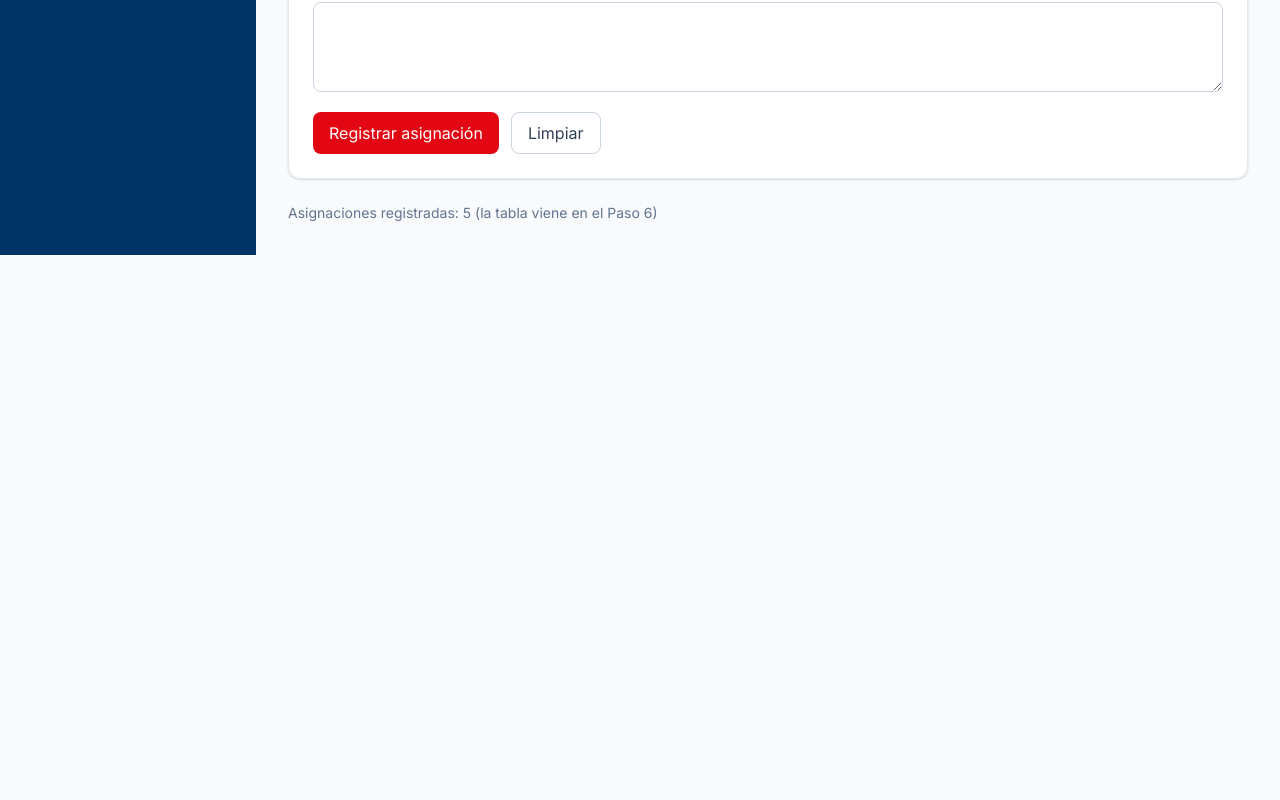
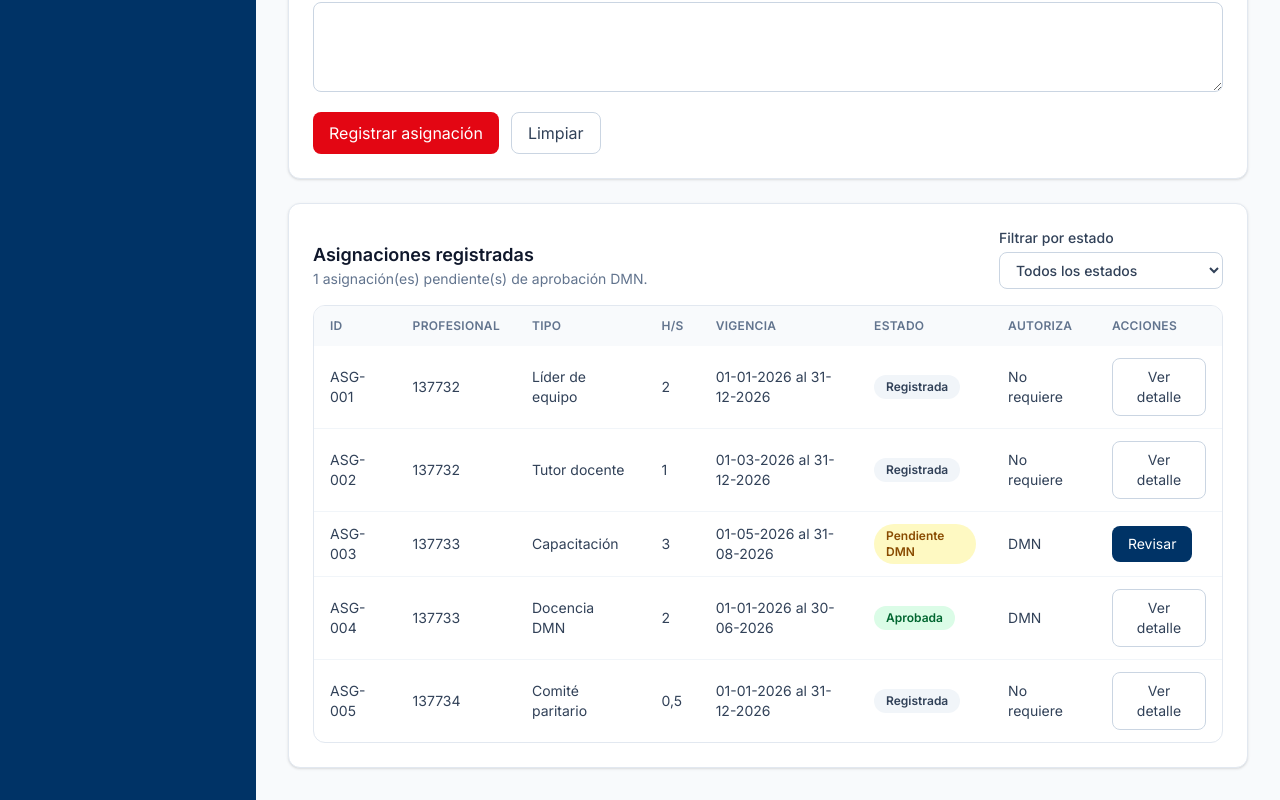
Before and after one commit to javherrerae/botathon-t1pao, a React (Vite) app in the folder cada-hora-cuenta-frontend/: page /asignaciones in a window 1280 px wide. Shown: the part 669-1469 px from the top of the page. Before the commit the page ends 924 px from the top, so only its background shows below. Built offline with nearby package versions, Linux system fonts and the light colour scheme.

Commit message:
Tablas-de-asignaciones

```diff
--- a/cada-hora-cuenta-frontend/src/pages/asignaciones/Asignaciones.jsx
+++ b/cada-hora-cuenta-frontend/src/pages/asignaciones/Asignaciones.jsx
@@ -1,6 +1,7 @@
 import { useEffect, useState } from 'react'
 import Badge from '../../components/ui/Badge'
 import FormularioAsignacion from './FormularioAsignacion'
+import TablaAsignaciones from './TablaAsigaciones'
 import {
   esDatoSimulado,
   obtenerAsignaciones,
@@ -58,9 +59,11 @@ function Asignaciones() {
         onRegistrada={recargarAsignaciones}
       />
 
-      <p className="text-sm text-slate-500">
-        Asignaciones registradas: {datos.asignaciones.length} (la tabla viene en el Paso 6)
-      </p>
+      <TablaAsignaciones
+        asignaciones={datos.asignaciones}
+        tipos={datos.tipos}
+        onCambioEstado={recargarAsignaciones}
+      />
     </section>
   )
 }
--- /dev/null
+++ b/cada-hora-cuenta-frontend/src/pages/asignaciones/TablaAsigaciones.jsx
@@ -0,0 +1,160 @@
+import { useState } from 'react'
+import Table from '../../components/ui/Table'
+import Badge from '../../components/ui/Badge'
+import Button from '../../components/ui/Button'
+import Modal from '../../components/ui/Modal'
+import Select from '../../components/ui/Select'
+import { actualizarEstadoAsignacion } from '../../service/asignacionesService'
+
+// Texto + color de cada estado (el texto evita depender solo del color)
+const ESTADOS = {
+  REGISTRADA: { texto: 'Registrada', tipo: 'default' },
+  PENDIENTE: { texto: 'Pendiente DMN', tipo: 'warning' },
+  APROBADA: { texto: 'Aprobada', tipo: 'success' },
+  RECHAZADA: { texto: 'Rechazada', tipo: 'danger' },
+}
+
+const OPCIONES_FILTRO = [
+  { value: 'TODOS', label: 'Todos los estados' },
+  ...Object.entries(ESTADOS).map(([value, estado]) => ({ value, label: estado.texto })),
+]
+
+// '2026-05-01' → '01-05-2026'
+const formatearFecha = (iso) => iso.split('-').reverse().join('-')
+
+function TablaAsignaciones({ asignaciones, tipos, onCambioEstado }) {
+  const [filtro, setFiltro] = useState('TODOS')
+  const [seleccionada, setSeleccionada] = useState(null) // asignación abierta en el modal
+  const [procesando, setProcesando] = useState(false)
+  const [error, setError] = useState('')
+
+  const nombreTipo = (tipoId) => tipos.find((t) => t.id === tipoId)?.nombre ?? tipoId
+  const pendientes = asignaciones.filter((a) => a.estado === 'PENDIENTE').length
+  const filtradas = filtro === 'TODOS' ? asignaciones : asignaciones.filter((a) => a.estado === filtro)
+
+  const cerrarModal = () => {
+    setSeleccionada(null)
+    setError('')
+  }
+
+  const resolver = async (nuevoEstado) => {
+    setProcesando(true)
+    setError('')
+    try {
+      await actualizarEstadoAsignacion(seleccionada.id, nuevoEstado)
+      cerrarModal()
+      onCambioEstado?.() // la página recarga la lista
+    } catch (e) {
+      setError(e.message)
+    } finally {
+      setProcesando(false)
+    }
+  }
+
+  const columnas = [
+    { key: 'id', label: 'ID' },
+    { key: 'personaId', label: 'Profesional' },
+    { key: 'tipoId', label: 'Tipo', render: (a) => nombreTipo(a.tipoId) },
+    { key: 'horasSemanales', label: 'H/S', render: (a) => a.horasSemanales.toLocaleString('es-CL') },
+    {
+      key: 'vigencia',
+      label: 'Vigencia',
+      render: (a) => `${formatearFecha(a.vigenciaDesde)} al ${formatearFecha(a.vigenciaHasta)}`,
+    },
+    {
+      key: 'estado',
+      label: 'Estado',
+      render: (a) => <Badge type={ESTADOS[a.estado]?.tipo}>{ESTADOS[a.estado]?.texto ?? a.estado}</Badge>,
+    },
+    { key: 'responsable', label: 'Autoriza', render: (a) => a.responsableAutorizacion ?? 'No requiere' },
+    {
+      key: 'acciones',
+      label: 'Acciones',
+      render: (a) => (
+        <Button
+          variant={a.estado === 'PENDIENTE' ? 'secondary' : 'outline'}
+          onClick={() => setSeleccionada(a)}
+          className="px-3 py-1 text-xs"
+        >
+          {a.estado === 'PENDIENTE' ? 'Revisar' : 'Ver detalle'}
+        </Button>
+      ),
+    },
+  ]
+
+  return (
+    <section className="space-y-4 rounded-xl border border-slate-200 bg-white p-6 shadow-sm">
+      <div className="flex flex-wrap items-end justify-between gap-4">
+        <div>
+          <h2 className="text-lg font-semibold text-slate-900">Asignaciones registradas</h2>
+          <p className="text-sm text-slate-500">
+            {pendientes > 0
+              ? `${pendientes} asignación(es) pendiente(s) de aprobación DMN.`
+              : 'No hay asignaciones pendientes de aprobación.'}
+          </p>
+        </div>
+        <Select
+          id="filtroEstado"
+          label="Filtrar por estado"
+          value={filtro}
+          onChange={setFiltro}
+          options={OPCIONES_FILTRO}
+          className="w-56"
+        />
+      </div>
+
+      <Table
+        columns={columnas}
+        data={filtradas}
+        emptyMessage="No hay asignaciones con ese estado."
+      />
+
+      <Modal open={Boolean(seleccionada)} title={`Asignación ${seleccionada?.id ?? ''}`} onClose={cerrarModal}>
+        {seleccionada && (
+          <div className="space-y-4">
+            <dl className="grid grid-cols-3 gap-x-3 gap-y-2 text-sm">
+              <dt className="text-slate-500">Profesional</dt>
+              <dd className="col-span-2 font-medium">{seleccionada.personaId}</dd>
+              <dt className="text-slate-500">Tipo</dt>
+              <dd className="col-span-2 font-medium">{nombreTipo(seleccionada.tipoId)}</dd>
+              <dt className="text-slate-500">Horas</dt>
+              <dd className="col-span-2 font-medium">{seleccionada.horasSemanales} H/S</dd>
+              <dt className="text-slate-500">Vigencia</dt>
+              <dd className="col-span-2 font-medium">
+                {formatearFecha(seleccionada.vigenciaDesde)} al {formatearFecha(seleccionada.vigenciaHasta)}
+              </dd>
+              <dt className="text-slate-500">Estado</dt>
+              <dd className="col-span-2">
+                <Badge type={ESTADOS[seleccionada.estado]?.tipo}>{ESTADOS[seleccionada.estado]?.texto}</Badge>
+              </dd>
+              <dt className="text-slate-500">Autoriza</dt>
+              <dd className="col-span-2 font-medium">{seleccionada.responsableAutorizacion ?? 'No requiere'}</dd>
+              <dt className="text-slate-500">Justificación</dt>
+              <dd className="col-span-2">{seleccionada.justificacion}</dd>
+            </dl>
+
+            {error && <p role="alert" className="rounded-lg bg-red-50 p-3 text-sm text-red-800">{error}</p>}
+
+            {seleccionada.estado === 'PENDIENTE' && (
+              <>
+                <p className="rounded-lg bg-yellow-50 p-3 text-xs text-yellow-800">
+                  Simulación: la aprobación efectiva la realizará el backend.
+                </p>
+                <div className="flex justify-end gap-3">
+                  <Button variant="primary" disabled={procesando} onClick={() => resolver('RECHAZADA')}>
+                    Rechazar
+                  </Button>
+                  <Button variant="secondary" disabled={procesando} onClick={() => resolver('APROBADA')}>
+                    Aprobar
+                  </Button>
+                </div>
+              </>
+            )}
+          </div>
+        )}
+      </Modal>
+    </section>
+  )
+}
+
+export default TablaAsignaciones
```
